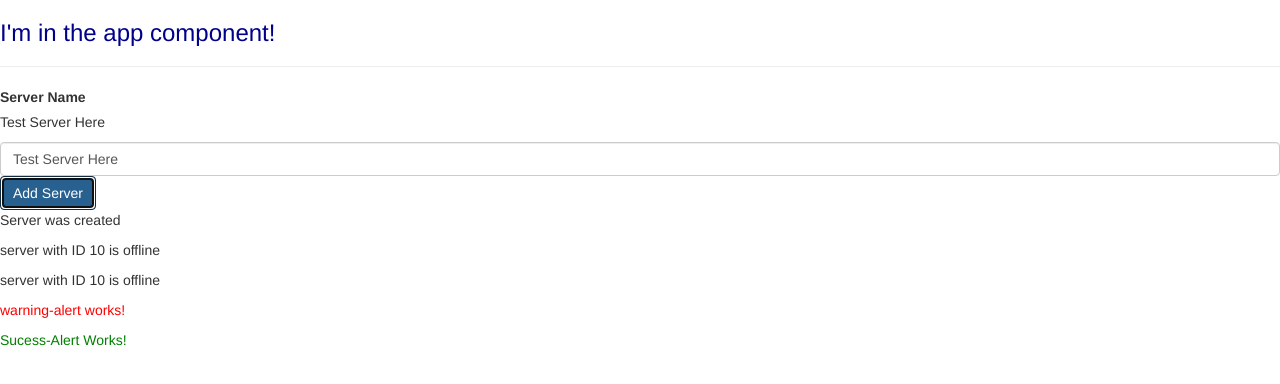
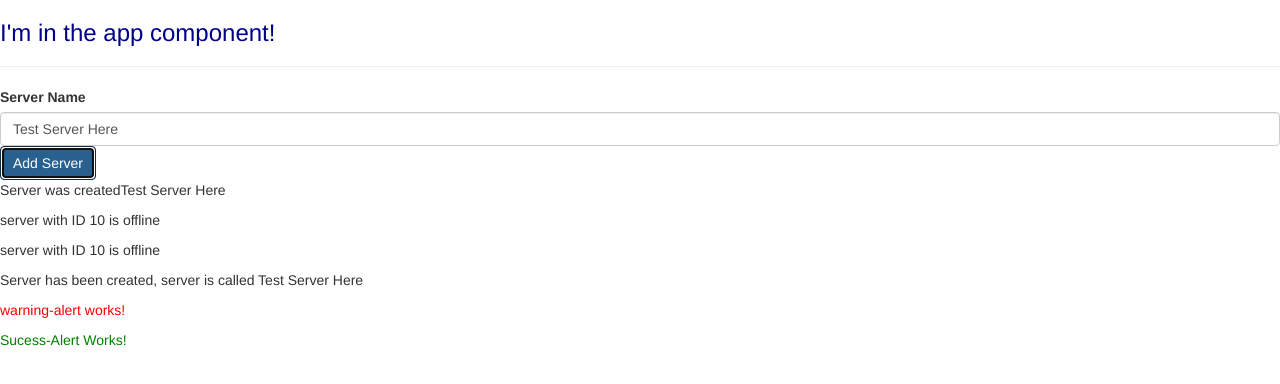
Before and after one commit to jromano8954/angular-basics, an Angular app: page / in a window 1280 px wide. Both pictures are taken after a click on the button "Add Server". Shown: the top 384 px of the page. Built offline with nearby package versions, Linux system fonts and the light colour scheme.

Commit message:
Added example of if-else using angular built in directives

```diff
--- a/src/app/servers/servers.component.html
+++ b/src/app/servers/servers.component.html
@@ -3,7 +3,7 @@
     type ="text"
     class="form-control"
     (input)="onUpdateServerName($event)"> -->
-<p>{{ serverName }}</p>
+<!-- <p>{{ serverName }}</p> -->
 <input
     type ="text"
     class="form-control"
@@ -17,3 +17,7 @@
 <!-- String Interpolation-->
 <app-server></app-server>
 <app-server></app-server>
+<p *ngIf='serverCreated; else noServer'>Server has been created, server is called {{ serverName }}</p>
+<ng-template #noServer>
+    <p> No server was created</p>
+</ng-template>
--- a/src/app/servers/servers.component.ts
+++ b/src/app/servers/servers.component.ts
@@ -9,6 +9,7 @@ export class ServersComponent implements OnInit {
   allowNewServer = false;
   serverCreationStatus = "No Server was Created";
   serverName = "Test Server Here";
+  serverCreated = false;
 
   constructor() {
     setTimeout(() => {
@@ -20,7 +21,8 @@ export class ServersComponent implements OnInit {
   }
 
   onCreateServer() {
-    this.serverCreationStatus = "Server was created";
+    this.serverCreated = true;
+    this.serverCreationStatus = "Server was created" + this.serverName;
   }
 
   onUpdateServerName(event : Event) {
```
